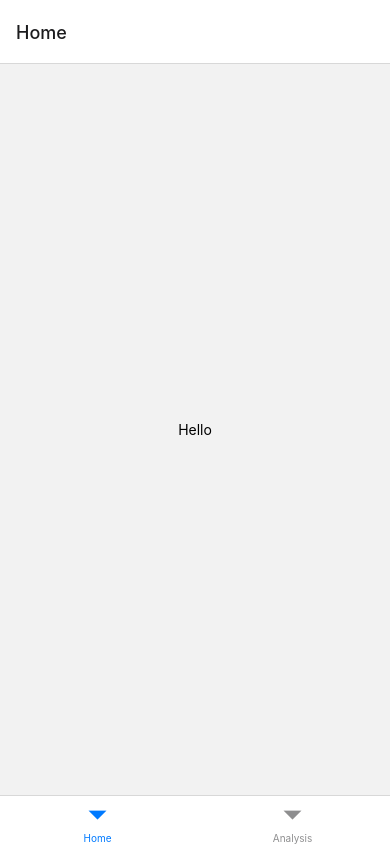
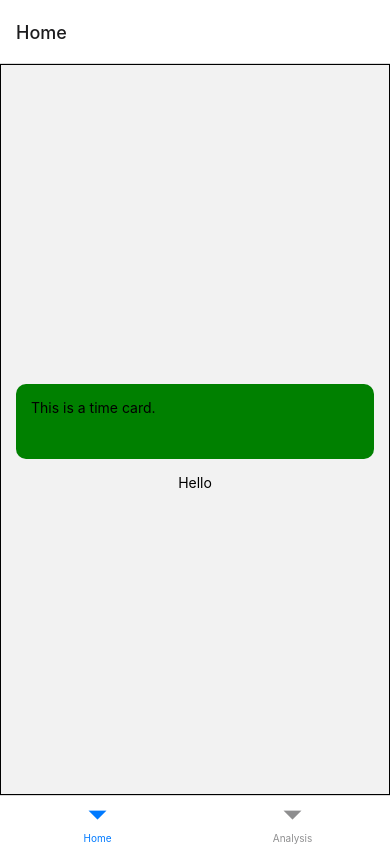
Before and after one commit to efox3987/dh_rn, a React Native app: screen /Home in a window 390 px wide. Built offline with nearby package versions, Linux system fonts and the light colour scheme.

Commit message:
Started basic ass time card

```diff
--- /dev/null
+++ b/src/components/TimeCard/TimeCard.js
@@ -0,0 +1,26 @@
+import React from 'react';
+
+import {View, Text, StyleSheet} from 'react-native';
+
+export class TimeCard extends React.Component {
+  render() {
+    return (
+      <View style={styles.card}>
+        <Text>This is a time card.</Text>
+      </View>
+    );
+  }
+}
+
+const Timer = () => {};
+
+const styles = StyleSheet.create({
+  card: {
+    alignSelf: 'stretch',
+    backgroundColor: 'green',
+    margin: 15,
+    padding: 15,
+    height: 75,
+    borderRadius: 10,
+  },
+});
--- a/src/screens/Home.js
+++ b/src/screens/Home.js
@@ -1,24 +1,25 @@
-import React from "react";
-import {
-    View, StyleSheet, Text
-} from 'react-native';
+import React from 'react';
+import {View, StyleSheet, Text} from 'react-native';
+import {TimeCard} from '../components/TimeCard/TimeCard';
 
 const Home = () => {
   return (
     <View style={styles.main}>
-            <Text>
-                Hello
-            </Text>
+      <TimeCard />
+      <Text>Hello</Text>
     </View>
-    )
-}
+  );
+};
 
 const styles = StyleSheet.create({
   main: {
-        flex:1,
+    flex: 1,
+    flexDirection: 'column',
     alignItems: 'center',
     justifyContent: 'center',
-    }
+    borderColor: 'black',
+    borderWidth: 1,
+  },
 });
 
 export default Home;
```
Also changed, not shown: src/App.js (+6 -6 lines), src/components/AppBar.js (+4 -9 lines), src/components/BottomBar.js (+7 -11 lines), src/screens/Analysis.js (+7 -11 lines). Lines whose indentation alone changed are shown as unchanged.
